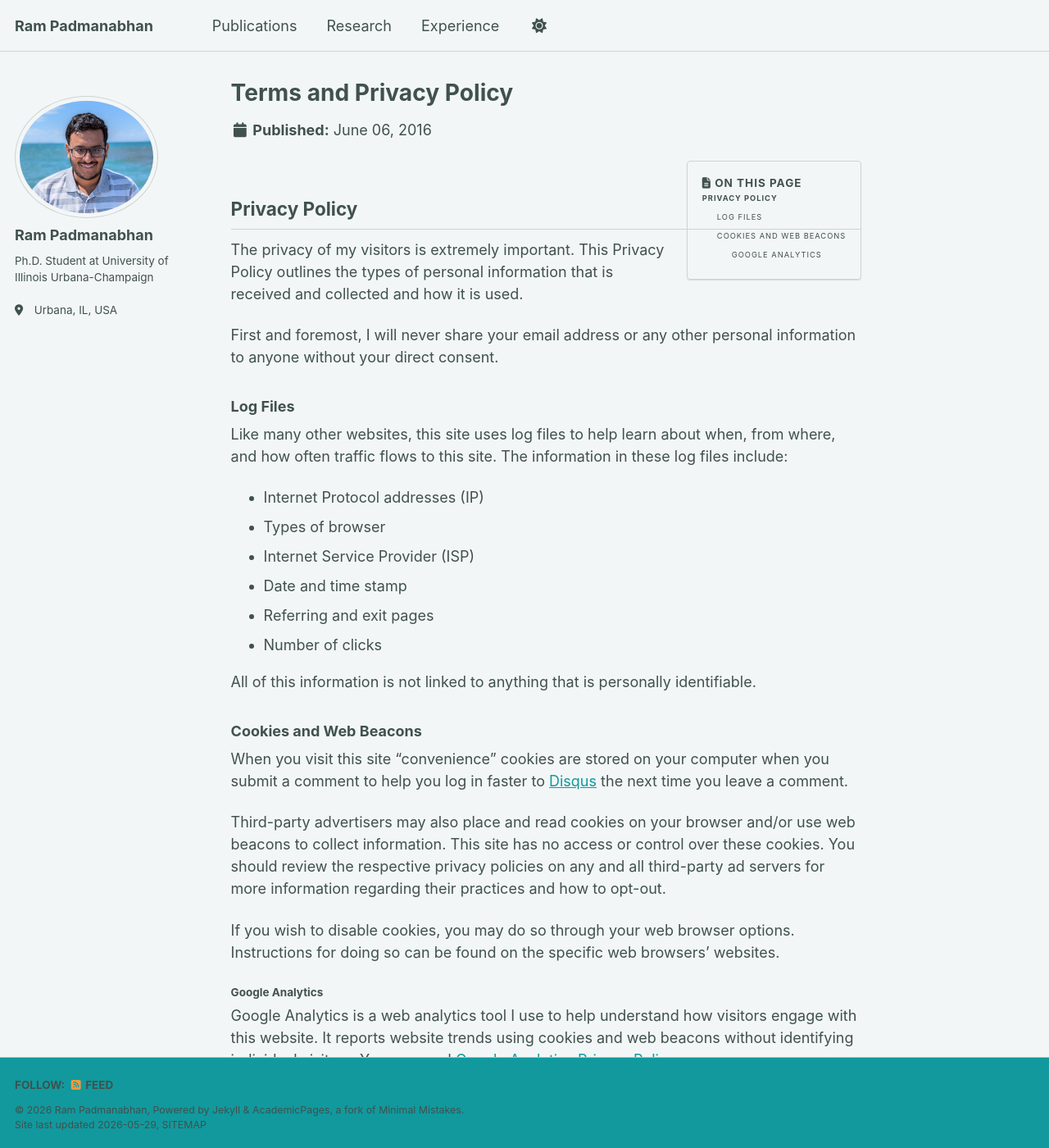
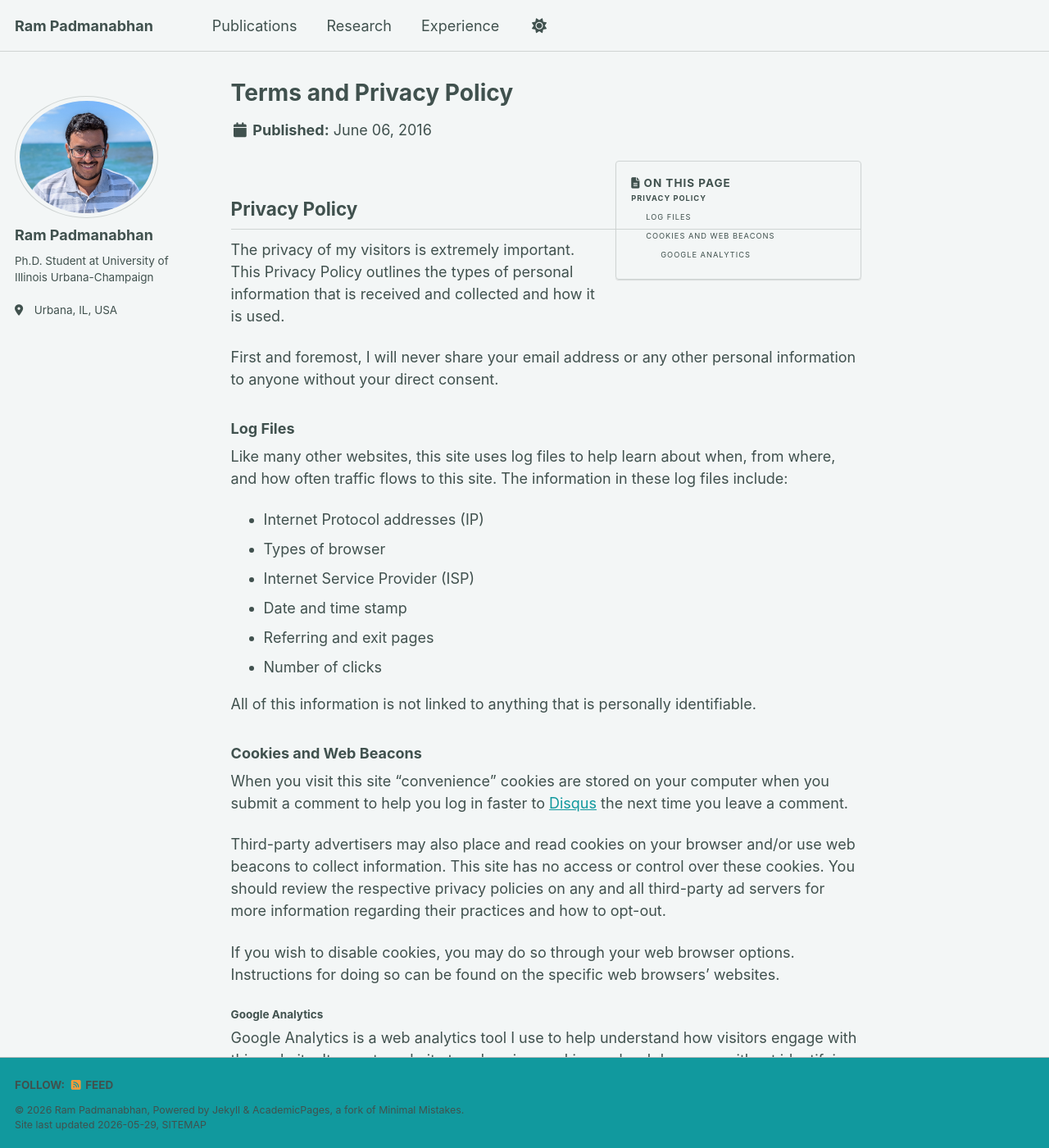
Before and after one commit to ram-p/ram-p.github.io, a Jekyll site: the page built from _pages/terms.md, in a window 1280 px wide and 1400 px high. Shown: the whole window at 82% size. Built offline with Jekyll 4.4.1, drawn with Linux system fonts in a browser that asks for light colours; a script bundle is joined from its source files by our own code; library files that are not in the unit come from our copies.

Commit message:
TOC width Test-1

```diff
--- a/_sass/_themes.scss
+++ b/_sass/_themes.scss
@@ -59,9 +59,9 @@ $x-large                    : 1280px !default;
    Grid
    ========================================================================== */
 
-$right-sidebar-width-narrow : auto;
-$right-sidebar-width        : auto;
-$right-sidebar-width-wide   : auto;
+$right-sidebar-width-narrow : 200px !default;
+$right-sidebar-width        : 300px !default;
+$right-sidebar-width-wide   : 400px !default;
 
 $susy: (
     columns: 12,
```
Also changed, not shown: 2 other files.
